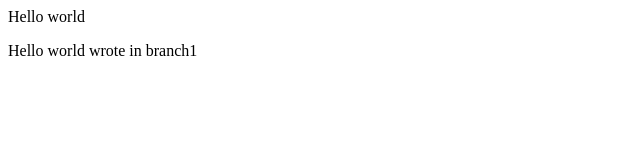
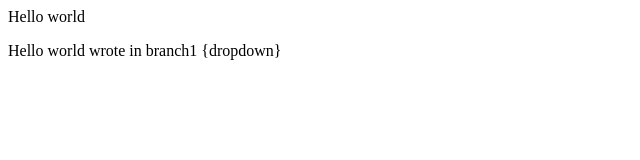
Before and after one commit to aniketdas94/addlocalproject, a plain HTML site: page index.html in a window 1280 px wide. Shown: the full height of the page, 0-640 px from the left. Drawn offline with Linux system fonts and the light colour scheme.

Commit message:
dropdown

```diff
--- a/index.html
+++ b/index.html
@@ -1,2 +1,2 @@
 <p>Hello world</p>
-<p>Hello world wrote in branch1</p>
+<p>Hello world wrote in branch1 {dropdown}</p>
```
